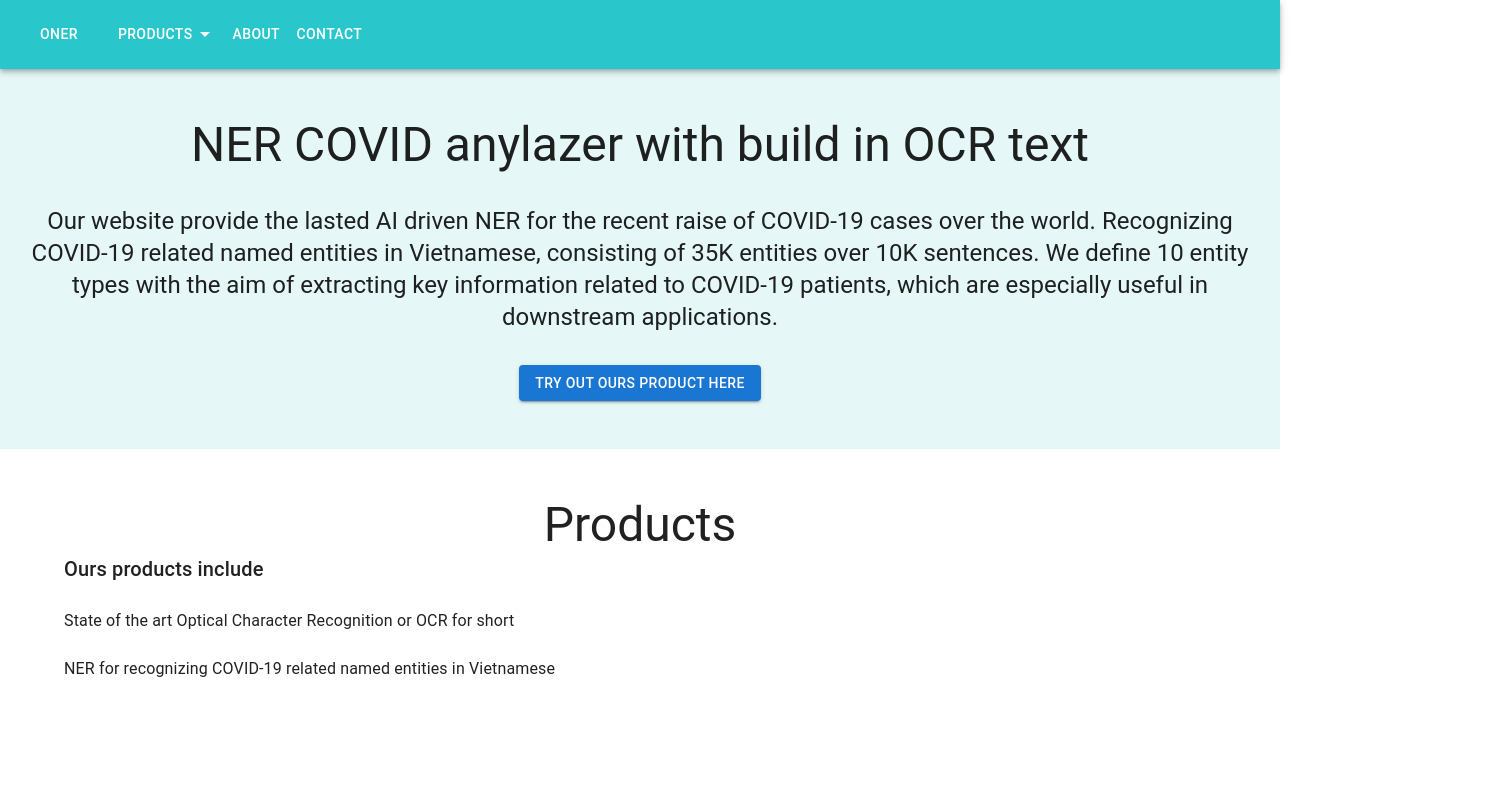
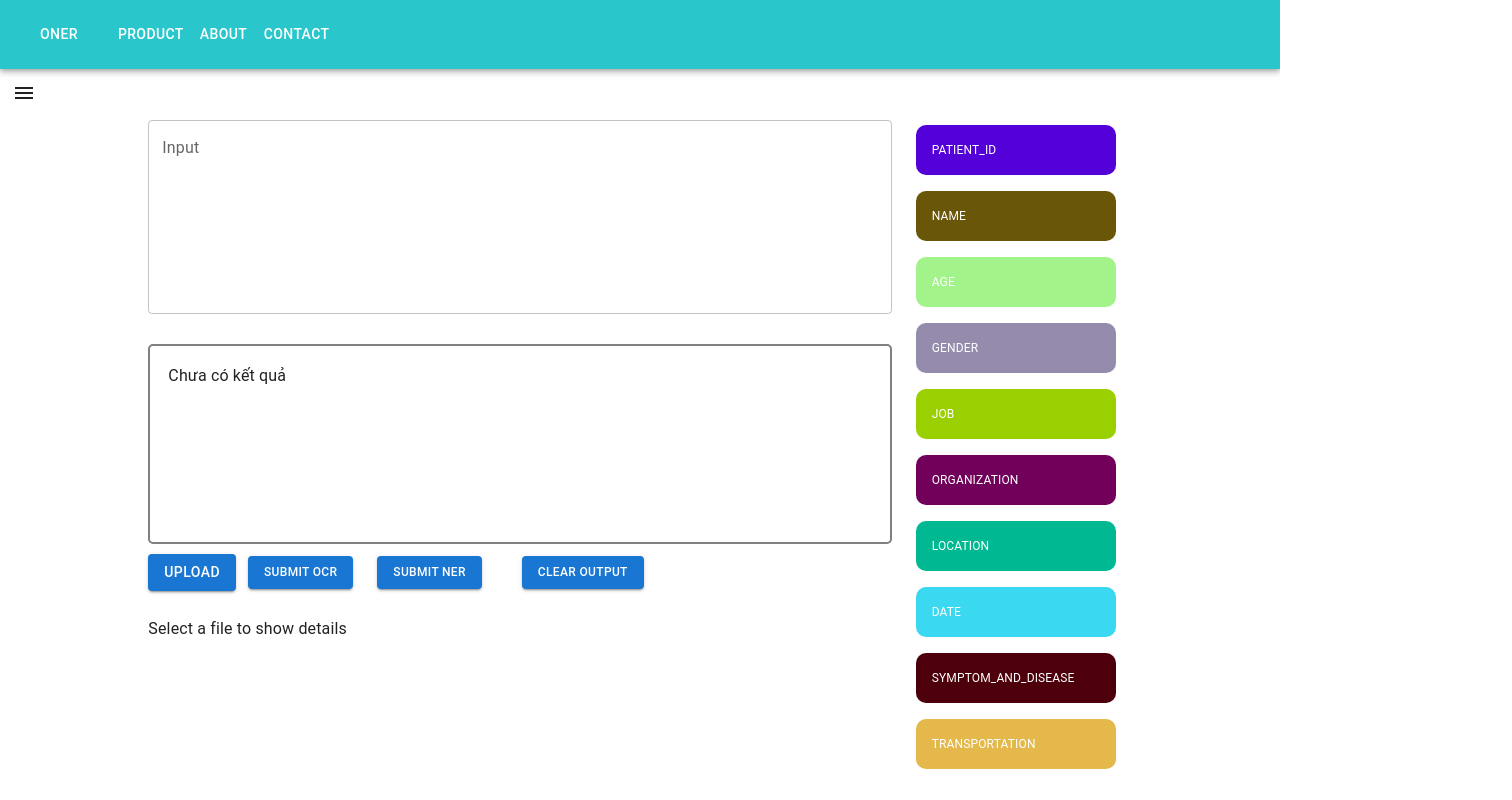
Before and after one commit to o2buzzle/CDCN_Covid19_FE, a React (Create React App) app in the folder my-app-1/: page /product in a window 1280 px wide. Before the commit this address led to /. Shown: the top 800 px of the page, 1512 px wide, since content can reach past the window. Built offline with nearby package versions, Linux system fonts and the light colour scheme.

Commit message:
fixing clear output

```diff
--- a/my-app-1/src/App.jsx
+++ b/my-app-1/src/App.jsx
@@ -14,7 +14,7 @@ function App() {
       <PageLayout>
         <Routes>
           <Route path="/" element={<HomePage />} />
-          <Route path="products/*" element={<Products />} />
+          <Route path="product/*" element={<Products />} />
           <Route path="about" element={<AboutUs />} />
           <Route path="contact" element={<Contact />} />
           <Route path="team" element={<Team />} />
--- a/my-app-1/src/components/Navbar.jsx
+++ b/my-app-1/src/components/Navbar.jsx
@@ -1,4 +1,3 @@
-import ArrowDropDownIcon from "@mui/icons-material/ArrowDropDown";
 import MenuIcon from "@mui/icons-material/Menu";
 import { IconButton } from "@mui/material";
 import AppBar from "@mui/material/AppBar";
@@ -13,22 +12,7 @@ import * as React from "react";
 import { useNavigate } from "react-router-dom";
 import logo from "../logo.jpg";
 
-const productsdrawer = [
-  {
-    name: "OCR",
-    link: "products",
-  },
-  // {
-  //   name: "NER"
-  //   link: "/NER"
-  // },
-];
-
 const productpages = [
-  // {
-  //   name: "Price",
-  //   link: "/price",
-  // },
   {
     name: "About",
     link: "/about",
@@ -62,65 +46,21 @@ function Navbar() {
             sx={{ mr: 2, display: { xs: "none", md: "flex" } }}
             onClick={() => history("/")}
           >
-            {/* <img
-              src="https://i.pinimg.com/originals/e7/ab/83/e7ab83a55559b6e3b90c3cd40e7c5517.jpg"
-              alt=""
-              width="100"
-              height="50"
-            /> */}
             ONER
           </Button>
           <Box sx={{ flexGrow: 1, display: { xs: "none", md: "flex" } }}>
-            <Button
-              sx={{ my: 2, color: "white" }}
-              onClick={handleOpenNavMenu}
-              id="products"
-            >
-              Products
-              <ArrowDropDownIcon />
+            <Button sx={{ my: 2, color: "white" }} href="/product" id="product">
+              Product
             </Button>
-            <Menu
-              id="menu-appbar"
-              anchorEl={anchorElNav}
-              anchorOrigin={{
-                vertical: "bottom",
-                horizontal: "left",
-              }}
-              keepMounted
-              transformOrigin={{
-                vertical: "top",
-                horizontal: "left",
-              }}
-              open={Boolean(anchorElNav)}
-              onClose={handleCloseNavMenu}
-              sx={{
-                display: { xs: "none", md: "block" },
-              }}
-            >
-              {productsdrawer.map((page) => (
-                <MenuItem
-                  key={page.name}
-                  onClick={() => {
-                    history(page.link);
-                  }}
-                >
-                  <Typography textAlign="center">{page.name}</Typography>
-                </MenuItem>
-              ))}
-            </Menu>
-
             {productpages.map((page) => (
               <Button
-                key={page.name}
-                // onClick={() => {
-                //   history(page.link);
-                // }}
                 href={page.link}
                 sx={{
                   my: 2,
                   color: "white",
                   display: "block",
                 }}
+                key={page.name}
               >
                 {page.name}
               </Button>
--- a/my-app-1/src/pages/Products/FileOner.jsx
+++ b/my-app-1/src/pages/Products/FileOner.jsx
@@ -247,6 +247,7 @@ function FileOner() {
           >
             Submit NER
           </Button>
+          <form onChange="this.form.reset()">
             <Button
               style={{
                 borderRadius: 4,
@@ -260,6 +261,7 @@ function FileOner() {
             >
               Clear output
             </Button>
+          </form>
         </Stack>
         <div>
           {isFilePicked ? (
```
Lines whose indentation alone changed are shown as unchanged.
